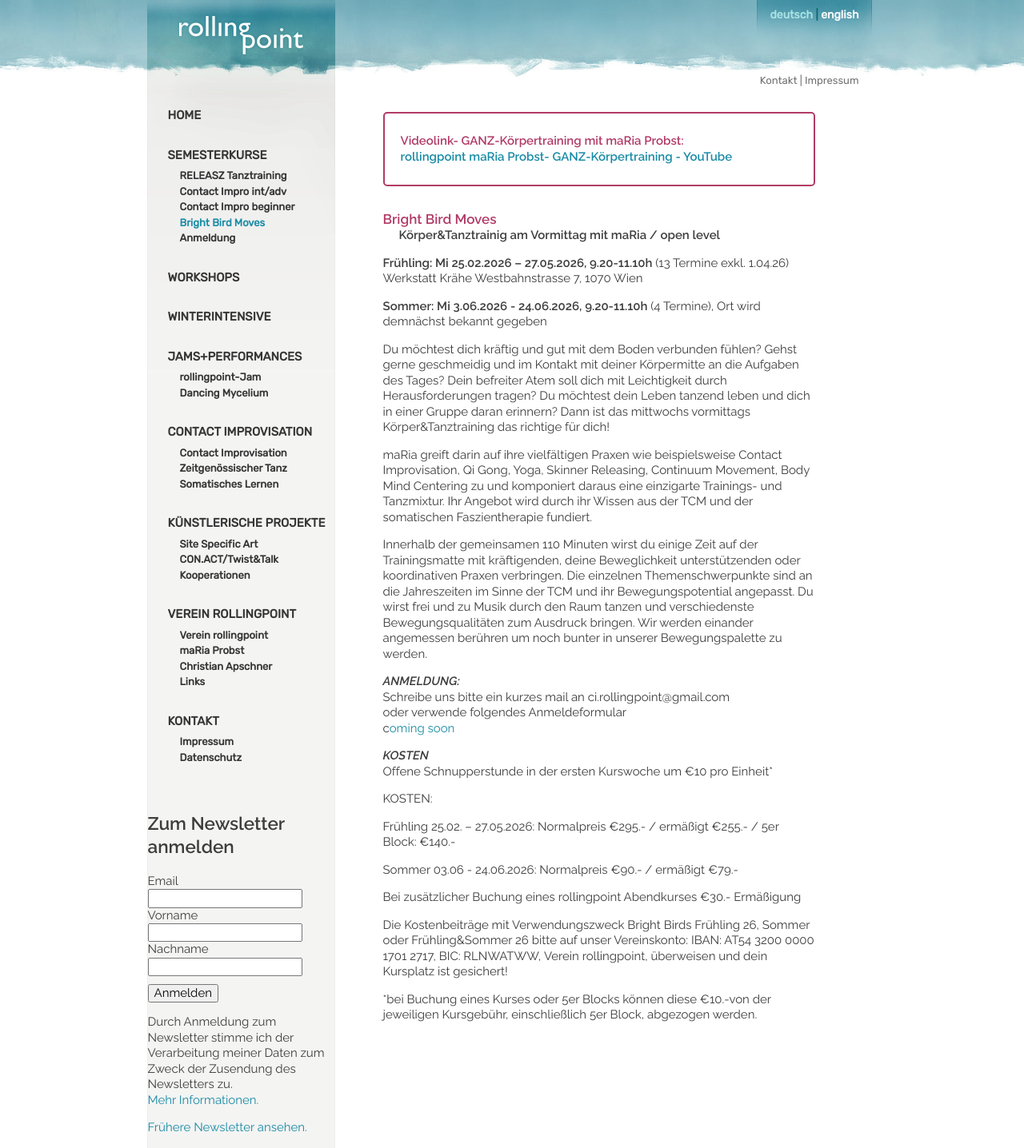
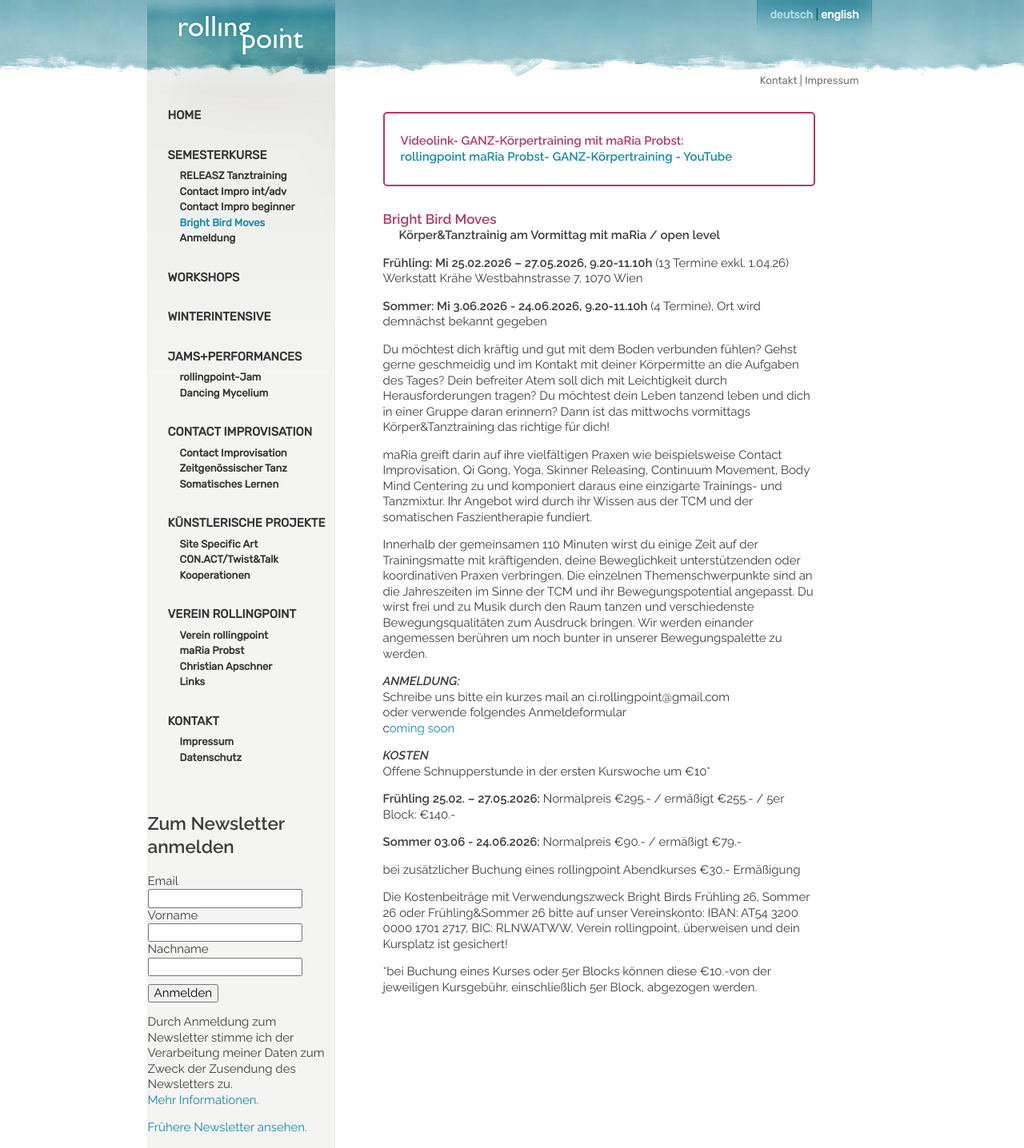
Before and after one commit to manulari/rollingpointat, a Jekyll site: the page built from _pages_de/gkt.md, in a window 1280 px wide. Shown: the whole page at 80% size. Built offline with Jekyll 4.4.1, drawn with Linux system fonts in a browser that asks for light colours; comment, search, counter and statistics services are not loaded.

Commit message:
Update page (de) “gkt”

```diff
--- a/_pages_de/gkt.md
+++ b/_pages_de/gkt.md
@@ -7,8 +7,6 @@ language: de
 > **[rollingpoint maRia Probst- GANZ-Körpertraining - YouTube](https://www.youtube.com/watch?v=6A5otnVZAg4)**
 
 <div class="named-anchor" id="birds"></div>
-
-
 
 #### **Bright Bird Moves**
 
@@ -31,16 +29,14 @@ oder verwende folgendes Anmeldeformular\
 c[oming soon](https://forms.gle/D5bwoQwoeueLpRCw7)
 
 ***KOSTEN***\
-Offene Schnupperstunde in der ersten Kurswoche um €10 pro Einheit*
+Offene Schnupperstunde in der ersten Kurswoche um €10*
 
-KOSTEN:
+**Frühling 25.02. – 27.05.2026:** Normalpreis  €295.- / ermäßigt €255.- / 5er Block: €140.-
 
-Frühling 25.02. – 27.05.2026: Normalpreis  €295.- / ermäßigt €255.- / 5er Block: €140.-
+**Sommer 03.06 - 24.06.2026:** Normalpreis €90.- / ermäßigt €79.-
 
-Sommer 03.06 - 24.06.2026: Normalpreis €90.- / ermäßigt €79.-
+bei zusätzlicher Buchung eines rollingpoint Abendkurses €30.- Ermäßigung
 
-Bei zusätzlicher Buchung eines rollingpoint Abendkurses €30.- Ermäßigung
-
-Die Kostenbeiträge mit Verwendungszweck Bright Birds Frühling 26, Sommer oder Frühling&Sommer 26 bitte auf unser Vereinskonto: IBAN: AT54 3200 0000 1701 2717, BIC: RLNWATWW, Verein rollingpoint, überweisen und dein Kursplatz ist gesichert!
+Die Kostenbeiträge mit Verwendungszweck Bright Birds Frühling 26, Sommer 26 oder Frühling&Sommer 26 bitte auf unser Vereinskonto: IBAN: AT54 3200 0000 1701 2717, BIC: RLNWATWW, Verein rollingpoint, überweisen und dein Kursplatz ist gesichert!
 
 \*bei Buchung eines Kurses oder 5er Blocks können diese €10.-von der jeweiligen Kursgebühr, einschließlich 5er Block, abgezogen werden.
```
